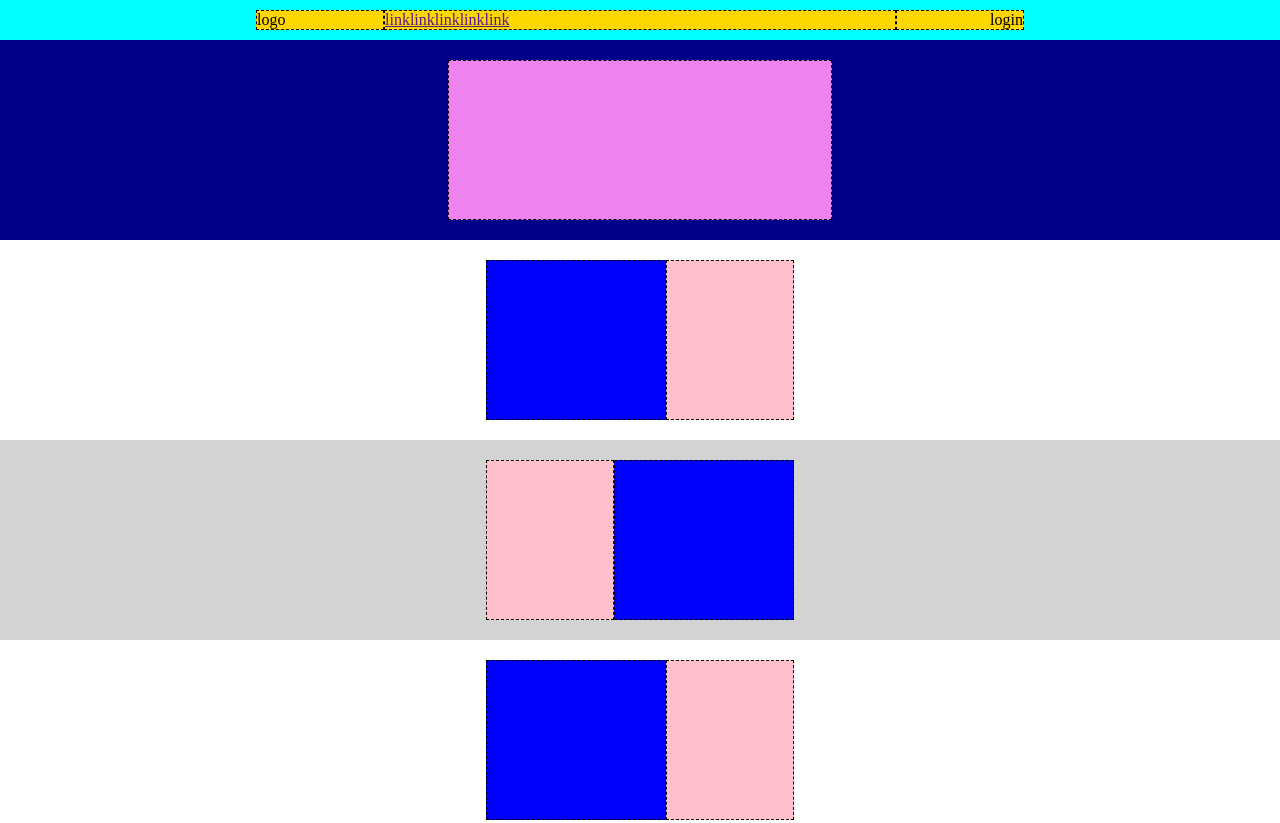
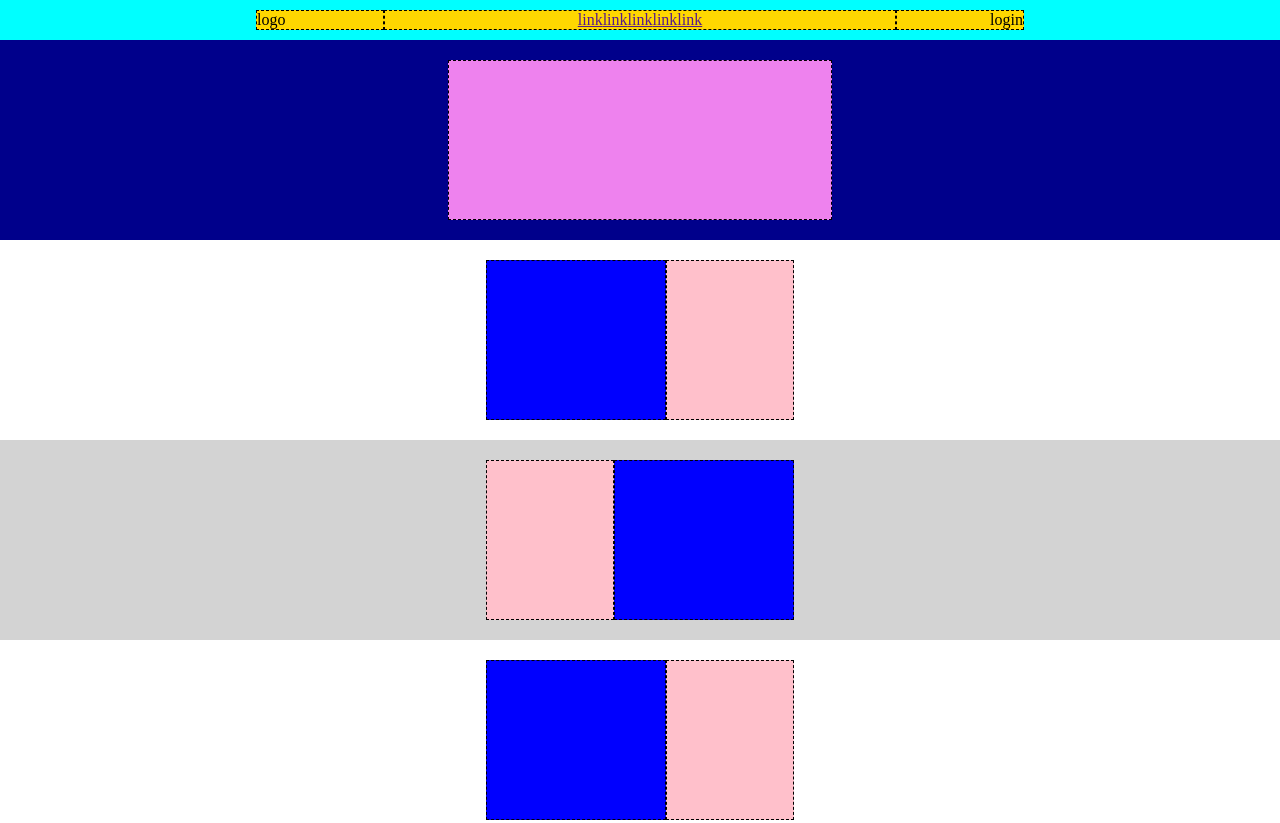
Before and after one commit to FerrariMarc0/htmlcss-struttura-discord, a plain HTML site: page index.html in a window 1280 px wide. Shown: the top 823 px of the page. Drawn offline with Linux system fonts and the light colour scheme.

Commit message:
commenti

```diff
--- a/css/style.css
+++ b/css/style.css
@@ -6,6 +6,10 @@
     padding: 0;
     box-sizing: border-box;
 }
+
+/*-----------------
+        HEADER
+-------------------*/
 
 header{
     background-color: aqua;
@@ -21,6 +25,7 @@
 .list{
     display: flex;
     list-style-type: none;
+    justify-content: center;
 }
 
 .logo, .log{
@@ -38,7 +43,9 @@
 .link{
     width: 40%;
 }
-
+/*-----------------
+        MAIN
+-------------------*/
 .sect1{
     background-color: darkblue;
     height: 200px;
@@ -89,7 +96,9 @@
     height: 300px;
     padding: 20px 0;
 }
-
+/*-----------------
+        FOOTER
+-------------------*/
 .five{
     background-color: black;
     height: 300px;
```
Also changed, not shown: index.html (+6 -1 lines).
